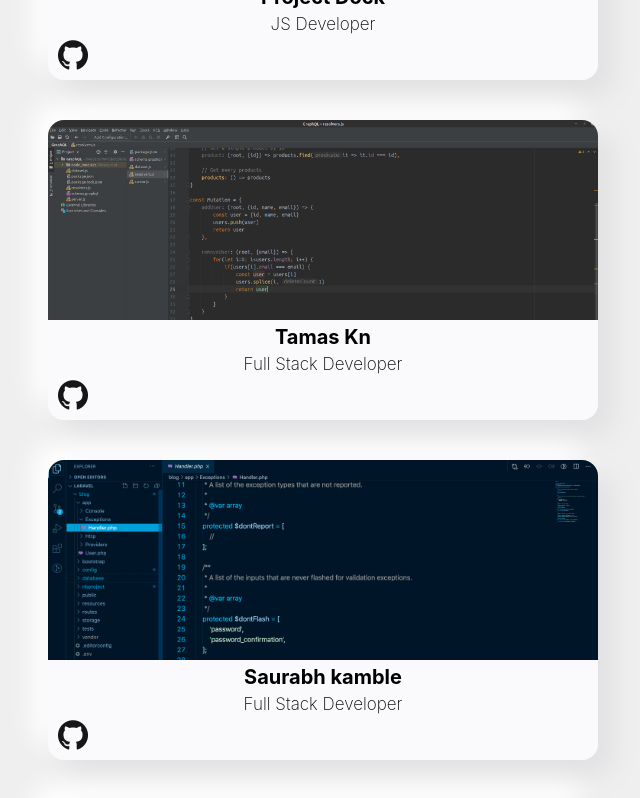
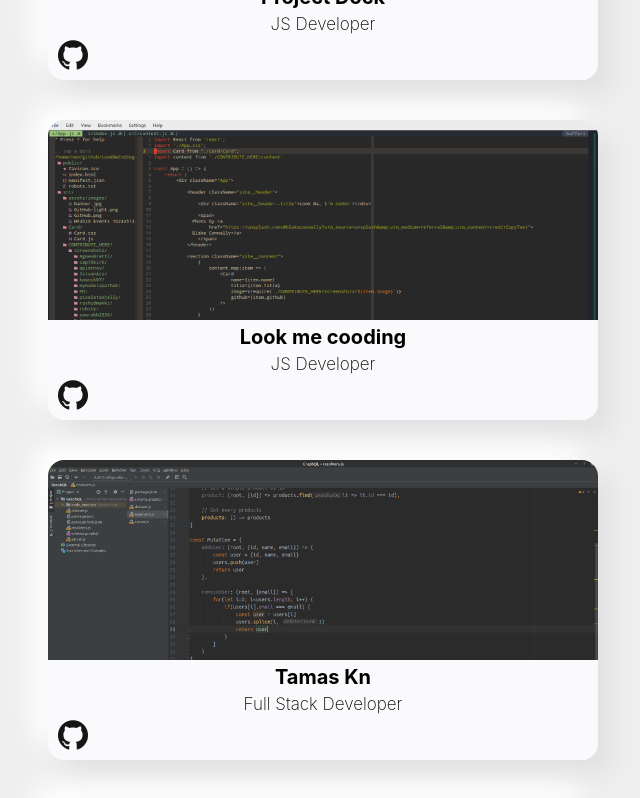
Before and after one commit to ProjectDock/LookMeCoding, a React (Create React App) app: page / in a window 1280 px wide. Shown: the part 680-1478 px from the top of the page, without its empty margins (317-957 px from the left). Built offline with nearby package versions, Linux system fonts and the light colour scheme.

Commit message:
my screenshot

```diff
--- a/src/CONTRIBUTE_HERE/content.js
+++ b/src/CONTRIBUTE_HERE/content.js
@@ -7,6 +7,12 @@
     title: 'JS Developer',
     image: 'PD/pd.png',
     github: 'https://github.com/ProjectDock',
+  },
+  {
+    name: 'Look me cooding',
+    title: 'JS Developer',
+    image: 'jailsonv2/jailson.png',
+    github: 'https://github.com/jailsonv2',
   },
   {
     name: 'Tamas Kn',
```
Also changed, not shown: src/CONTRIBUTE_HERE/screenshots/jailsonv2/jailson.png (added).
